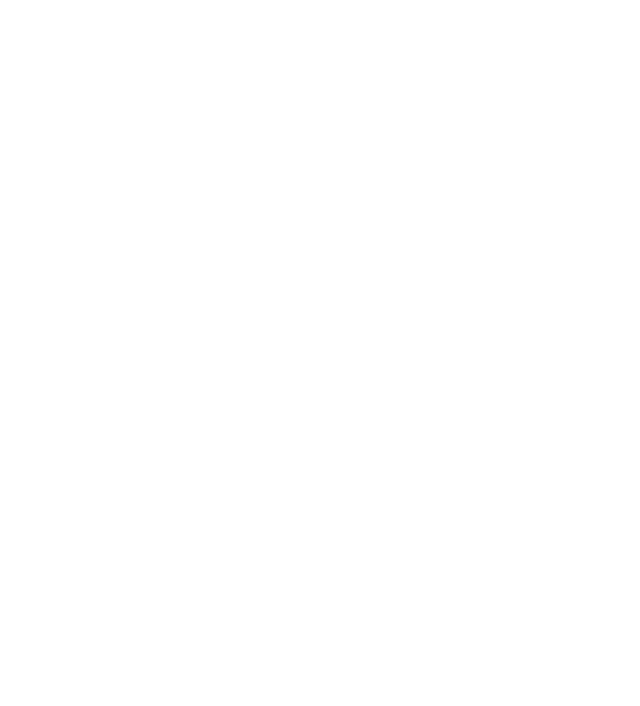
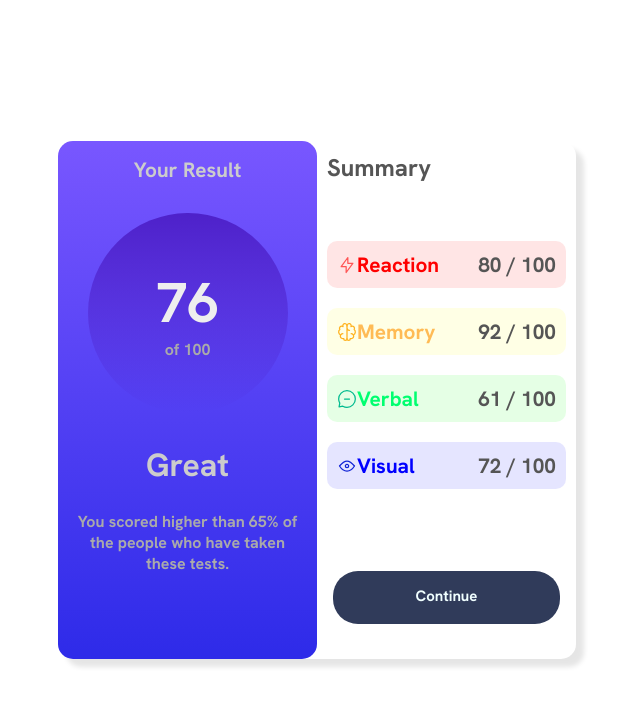
Before and after one commit to RohitJaison/learning-flexbox, a plain HTML site: page index.html in a window 1280 px wide. Shown: the whole page, without its empty margins (323-963 px from the left). Drawn offline with Linux system fonts and the light colour scheme.

Commit message:
challenge completed

```diff
--- a/index.html
+++ b/index.html
@@ -4,13 +4,48 @@
     <meta charset="UTF-8">
     <meta http-equiv="X-UA-Compatible" content="IE=edge">
     <meta name="viewport" content="width=device-width, initial-scale=1.0">
-
+    <link rel="preconnect" href="https://fonts.googleapis.com">
+    <link rel="preconnect" href="https://fonts.gstatic.com" crossorigin>
+    <link href="https://fonts.googleapis.com/css2?family=Hanken+Grotesk:wght@700&display=swap" rel="stylesheet">
+    <link rel="icon" type="image/png" sizes="32x32" href="./assets/images/favicon-32x32.png">
   <link rel="stylesheet" href="styles.css">
     <title>Summary</title>
 </head>
 <body>
-
-
-
+    <section class="warp">
+        <section class="leftside">
+            <header class="leftheader">
+                <h1>Your Result</h1>
+            </header>
+            <section class="result">
+                <p class="number">76</p>
+                <p class="complement">of 100</p>
+            </section>
+            <footer class="leftfooter">
+                <h2 class="subtitle">Great</h2>
+                <p class="description">You scored higher than 65% of <br> the people who have taken <br> these tests.</p>
+            </footer>
+        </section>
+        <section class="rightside">
+            <header class="headerrightside">
+                <h2 class="title">Summary</h2>
+            </header>
+            <section class="bodyrightside">
+                <ul class="list">
+                    <li class="red"><p class="reaction"><img src="./assets/images/icon-reaction.svg">
+                        </span> Reaction</p><span class="dec">80 <span>/ 100</span></span></li>
+                    <li class="yellow"><p class="memory"><img src="./assets/images/icon-memory.svg">
+                        </span> Memory</p><span class="dec">92 <span>/ 100</span></span></li>
+                    <li class="green"><p class="verbal"><img src="./assets/images/icon-verbal.svg">
+                        </span> Verbal</p><span class="dec">61 <span>/ 100</span></span></li>
+                    <li class="blue"><p class="visual"><img src="assets/images/icon-visual.svg">
+                        </span> Visual</p><span class="dec">72 <span>/ 100</span></span></li>
+                </ul>
+            </section>
+            <footer class="footerrightside">
+                <a href="#" class="button">Continue</a>
+            </footer>
+        </section>
+    </section>
         </body>
         </html>
--- a/styles.css
+++ b/styles.css
@@ -0,0 +1,241 @@
+* {
+    margin: 0;
+    padding: 0;
+    text-align: none;
+    font-size: 16px;
+    box-sizing: border-box;
+}
+
+body {
+    font-family: 'Hanken Grotesk', sans-serif;
+
+    height: 100vh;
+    display: flex;
+    align-items: center;
+    justify-content: center;
+}
+
+a {
+    text-decoration: none;
+    color: #333;
+}
+
+li {
+    font-family: "Hanken Grotesk";
+    list-style: none;
+}
+
+
+.warp {
+    display: flex;
+    align-items: center;
+    justify-content: space-between;
+    background: #fff;
+    width: 518px;
+    height: 518px;
+    border-radius: 15px;
+    box-shadow: 8px 8px
+    5px rgba(0, 0, 0, 0.1);
+}
+
+
+
+.leftside {
+    background: linear-gradient(  hsl(252, 100%, 67%), hsl(241, 81%, 54%));
+    height: 518px;
+    width: 259px;
+    border-radius: 15px;
+    display: flex;
+    flex-direction: column;
+    align-items: center;
+    justify-content: space-around;
+    text-align: center;
+}
+
+.leftheader h1 {
+    font-size: 1.3rem;
+    color: #ccc;
+}
+
+.result {
+    background: linear-gradient(  hsla(256, 72%, 46%, 1), hsla(241, 72%, 46%, 0));
+    width: 200px;
+    height: 200px;
+    display: flex;
+    flex-direction: column;
+    align-items: center;
+    justify-content: center;
+    border-radius: 50%;
+}
+
+.result .number {
+    font-size: 3.5rem;
+    color: #eee;
+}
+
+.result .complement {
+    font-size: 1rem;
+    color: #aaa;
+}
+
+.leftfooter {
+    display: flex;
+    flex-direction: column;
+}
+
+.leftfooter .subtitle {
+    font-size: 2rem;
+    color: #ccc;
+    margin-bottom: 25px;
+}
+
+.leftfooter .description {
+    font-size: 1rem;
+    color: #aaa;
+    padding-bottom: 70px;
+}
+.rightside {
+    display: flex;
+    flex-direction: column;
+    align-items: center;
+    justify-content: space-around;
+    height: 518px;
+    width: 259px;
+    border-radius: 15px;
+}
+
+.headerrightside {
+    width: 259px;
+}
+.title {
+    text-align: start;
+    font-size: 1.5rem;
+    color: #555;
+    padding-left: 10px;
+}
+
+.bodyrightside {
+    width: 259px;
+    height: 320px;
+    display: flex;
+    align-items: center;
+    justify-content: center;
+}
+
+.list {
+    display: flex;
+    flex-direction: column;
+    width: 259px;
+}
+
+.list li {
+    margin-bottom: 30px;
+    display: flex;
+    align-items: center;
+    justify-content: space-between;
+    margin: 10px;
+    border-radius: 10px;
+}
+
+.list li p {
+    font-size: 1.3rem;
+    padding: 10px;
+    font-weight: 600;
+    display: flex;
+    align-items: center;
+}
+
+.list li .dec {
+    font-size: 1.3rem;
+    font-weight: 600;
+    text-align: end;
+    padding: 10px;
+    color: #555;
+}
+
+.list li .dec span {
+    font-size: 1.3rem;
+    font-weight: 600;
+    text-align: end;
+    color: #555;
+}
+
+.footerrightside {
+    width: 259px;
+    height: 100px;
+    display: flex;
+    align-items: center;
+    justify-content: center;
+}
+
+.footerrightside .button {
+    width: 6cm;
+    height: 1.4cm;
+    padding: 0.8rem;
+    font-family: inherit;
+    text-align: center;
+    font-size: 15px;
+    color: azure;
+    border-radius: 25px;
+    outline: none;
+    border: 2px solid transparent;
+    font-weight: bold;
+    background-color:hsl(224, 30%, 27%);
+}
+
+.footerrightside .button:hover {
+    cursor: pointer;
+    border: 2px solid rgb(158, 158, 158);
+    background-color:blueviolet;
+}
+.red {
+    background: rgba(255, 0, 0, .1);
+}
+
+.reaction{
+    color: #ff0000;
+}
+
+
+.yellow {
+    background: rgba(255, 255, 0, .1);
+}
+.memory{
+    color: #fb5;
+}
+
+.green{
+    background: rgba(0, 255, 0, 0.1);
+}
+.verbal{
+    color: #00ff70;
+}
+
+.blue{
+    background: rgba(0, 0, 255, 0.1);
+}
+
+.visual{
+    color: #0000ff;
+}
+
+.material-symbols-outlined {
+    margin-right: 5px;
+}
+@media screen and (max-width: 560px) {
+
+    .warp {
+        display: flex;
+        flex-direction: column;
+        height: 120vh;
+
+    }
+    .leftside, .rightside {
+        width: 90vw;
+    }
+
+    .button {
+        width: 80vw;
+        text-align: center;
+    }
+}
```
